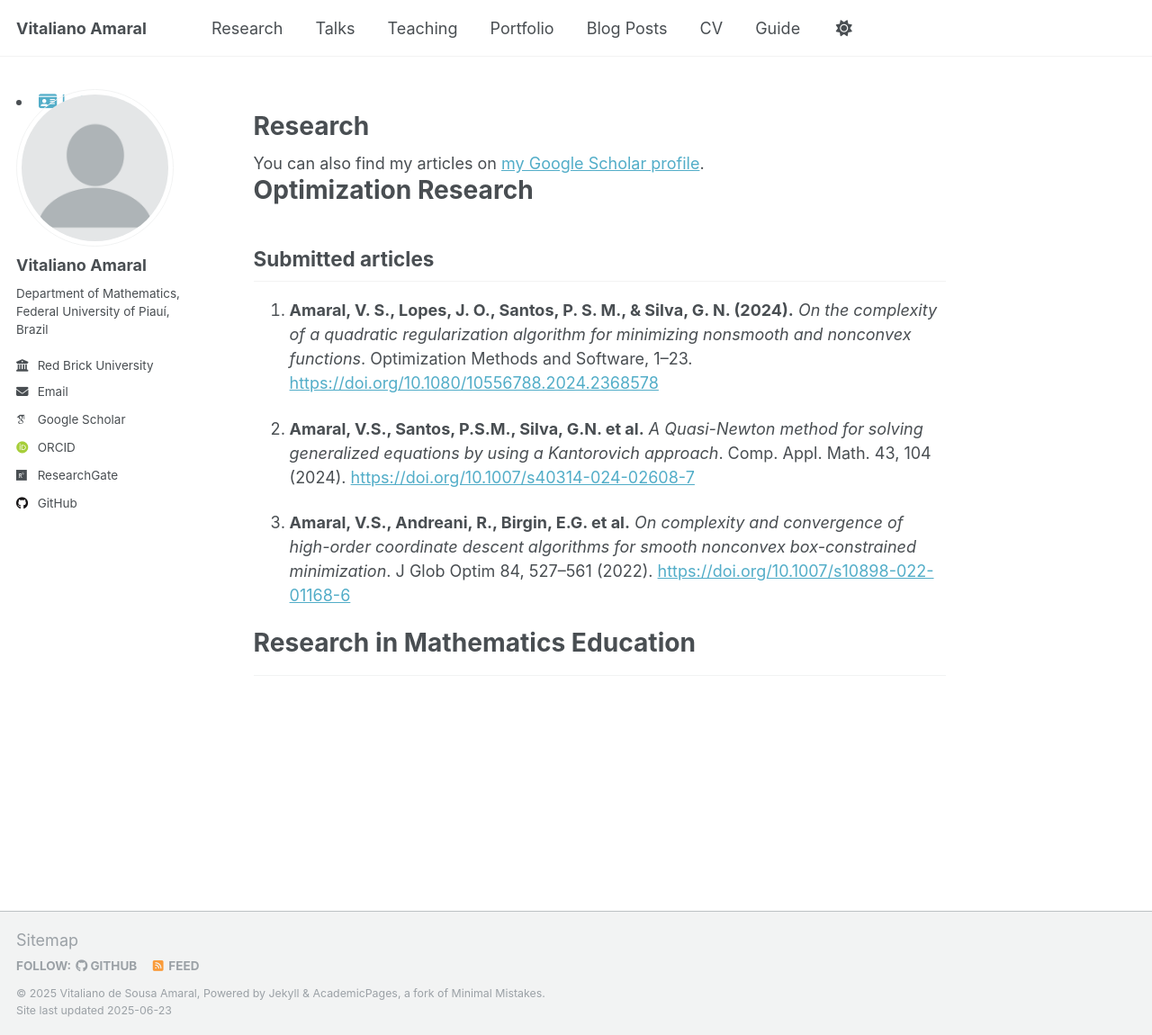
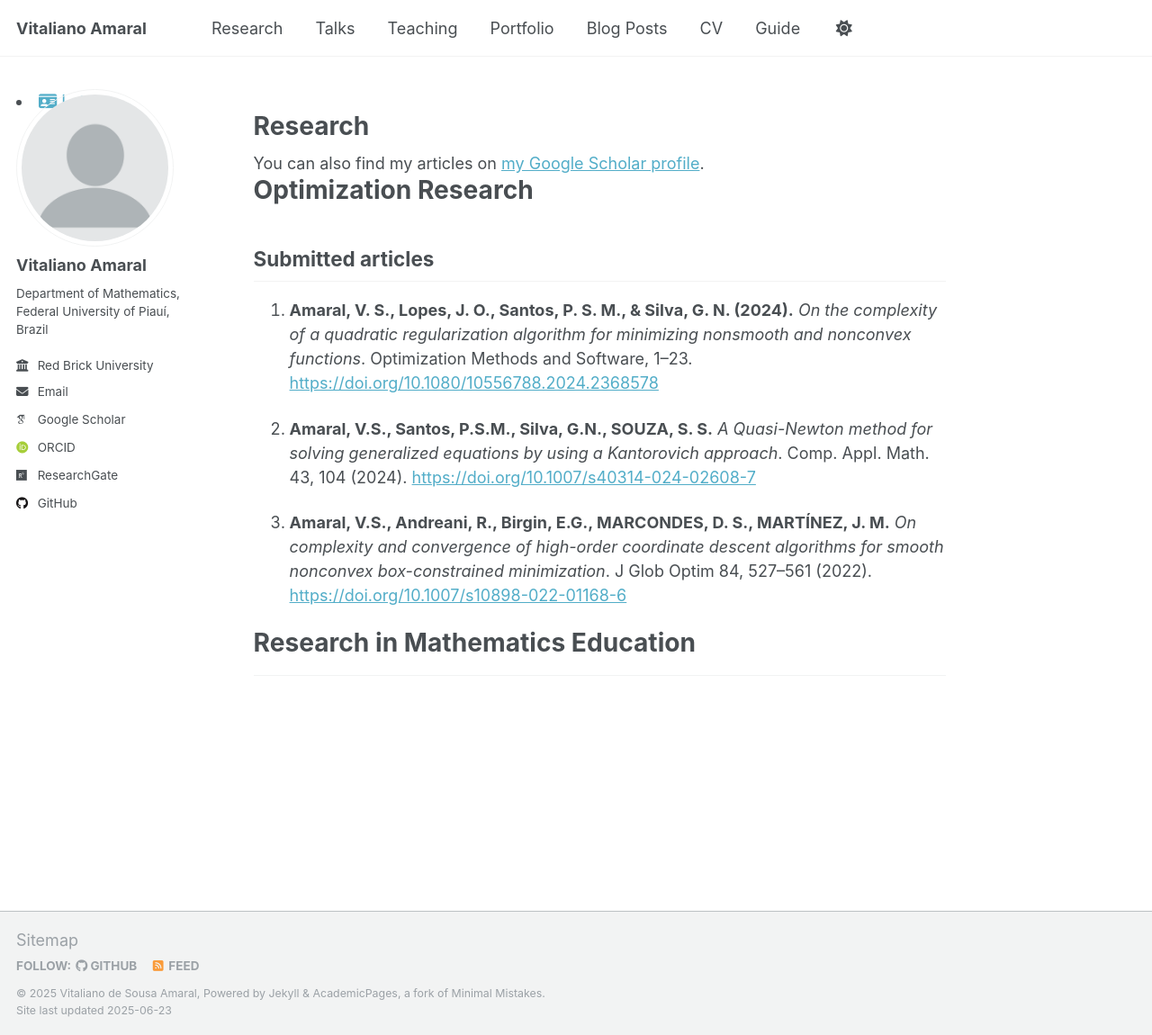
Before and after one commit to vitalianoamaral/vitalianoamaral.github.io, a Jekyll site: the page built from _pages/research.md, in a window 1280 px wide and 1150 px high. Shown: the whole window at 90% size. Built offline with Jekyll 4.4.1, drawn with Linux system fonts in a browser that asks for light colours; some web fonts are replaced.

Commit message:
Update research.md

```diff
--- a/_pages/research.md
+++ b/_pages/research.md
@@ -14,9 +14,9 @@ author_profile: true
 
 1. **Amaral, V. S., Lopes, J. O., Santos, P. S. M., & Silva, G. N. (2024).** *On the complexity of a quadratic regularization algorithm for minimizing nonsmooth and nonconvex functions*. Optimization Methods and Software, 1–23. [https://doi.org/10.1080/10556788.2024.2368578](https://doi.org/10.1080/10556788.2024.2368578)
 
-1. **Amaral, V.S., Santos, P.S.M., Silva, G.N. et al.** *A Quasi-Newton method for solving generalized equations by using a Kantorovich approach*. Comp. Appl. Math. 43, 104 (2024). [https://doi.org/10.1007/s40314-024-02608-7](https://doi.org/10.1007/s40314-024-02608-7)
+1. **Amaral, V.S., Santos, P.S.M., Silva, G.N., SOUZA, S. S.** *A Quasi-Newton method for solving generalized equations by using a Kantorovich approach*. Comp. Appl. Math. 43, 104 (2024). [https://doi.org/10.1007/s40314-024-02608-7](https://doi.org/10.1007/s40314-024-02608-7)
 
-1. **Amaral, V.S., Andreani, R., Birgin, E.G. et al.** *On complexity and convergence of high-order coordinate descent algorithms for smooth nonconvex box-constrained minimization*. J Glob Optim 84, 527–561 (2022).
+1. **Amaral, V.S., Andreani, R., Birgin, E.G., MARCONDES, D. S., MARTÍNEZ, J. M.** *On complexity and convergence of high-order coordinate descent algorithms for smooth nonconvex box-constrained minimization*. J Glob Optim 84, 527–561 (2022).
  [https://doi.org/10.1007/s10898-022-01168-6](https://doi.org/10.1007/s10898-022-01168-6)
 
 
```
